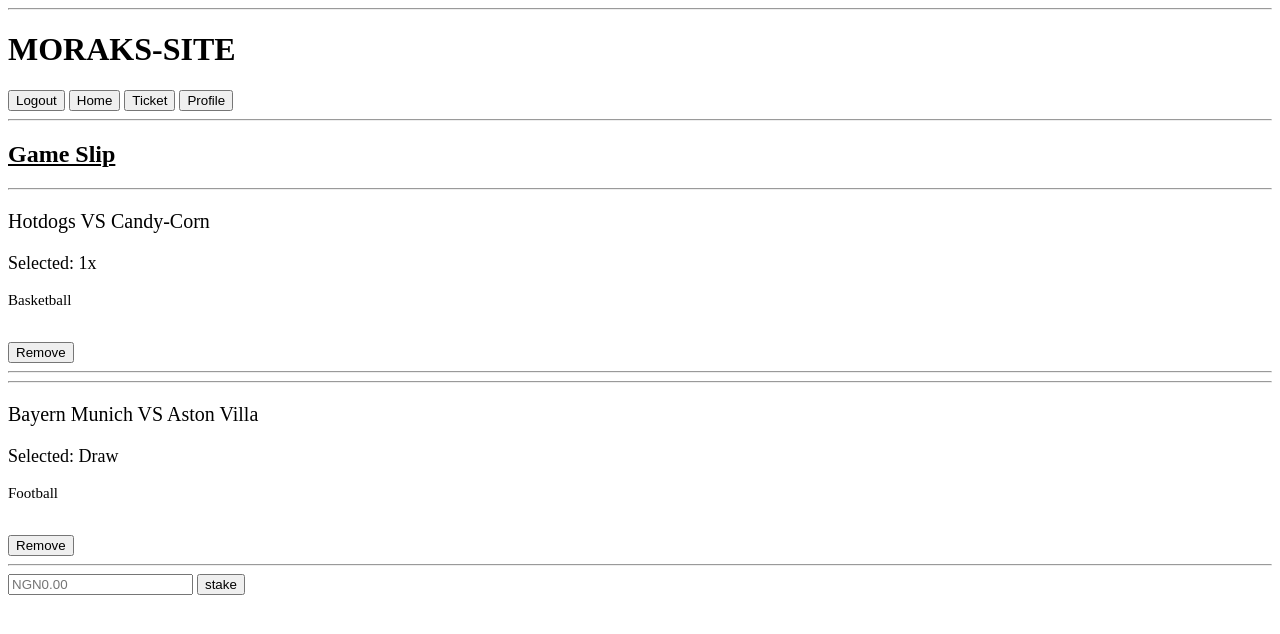
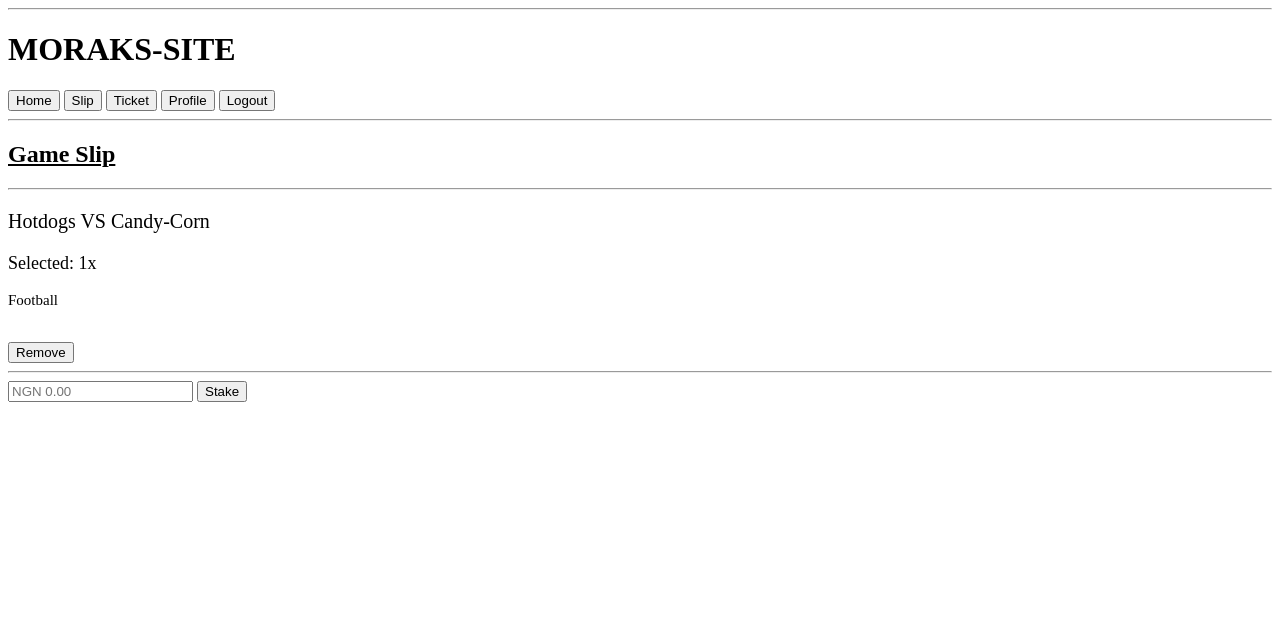
Before and after one commit to Morakinyo-Joseph/Betting_Site_Alogorithm, a Django app: a page that uses templates/navbar.html in a window 1280 px wide. Shown: the top 634 px of the page. Run offline with Django 4.2, Linux system fonts and the light colour scheme; a user stored in the database is signed in; data comes from the database, SQL or seed files in the repository.

Commit message:
worked on making someone remove a game from slip

```diff
--- a/templates/navbar.html
+++ b/templates/navbar.html
@@ -11,10 +11,12 @@
 
 {% elif request.user.is_authenticated %}
 
+    <a href="{% url 'play:homepage' %}"><button> Home </button></a>
+    <a href="{% url 'play:slip' %}"><button> Slip </button></a>
+    <a href=""><button> Ticket </button></a>
+
+    <a href=""><button> Profile </button></a>
     <a href="{% url 'register:logout' %}"><button> Logout </button></a>
-    <a href="{% url 'play:homepage' %}"><button> Home </button></a>
-    <a href="{% url 'play:slip' %}"><button> Ticket </button></a>
-    <a href=""><button> Profile </button></a>
 
 {% endif %}
 
--- a/workbench/admin.py
+++ b/workbench/admin.py
@@ -1,9 +1,10 @@
 from math import gamma
 from django.contrib import admin
-from .models import Game, GameResult, Slip
+from .models import Game, GameResult, Slip, Ticket
 
 # Register your models here.
 
 admin.site.register(Game)
 admin.site.register(GameResult)
 admin.site.register(Slip)
+admin.site.register(Ticket)
--- a/workbench/models.py
+++ b/workbench/models.py
@@ -1,4 +1,5 @@
 from calendar import c
+from telnetlib import GA
 from django.db import models
 from django.contrib.auth import get_user_model
 from datetime import datetime
@@ -65,7 +66,7 @@
 
 class Ticket(models.Model):
     user = models.ForeignKey(User, on_delete=models.CASCADE)
-    game_slip = models.ForeignKey(Slip, on_delete=models.CASCADE)
+    selected_game = models.ForeignKey(Game, on_delete=models.CASCADE)
     ticket_code = models.CharField(max_length=10)
 
     TICKET_OPTIONS = (
@@ -76,3 +77,6 @@
 
     ticket_option = models.CharField(max_length=10, choices=TICKET_OPTIONS)
     ticket_date = models.DateTimeField(default=datetime.now)
+
+    def __str__(self):
+        return "Ticket: " + self.ticket_code + " " + self.user + " on " + self.ticket_date
--- a/workbench/templates/workbench/game_select_update.html
+++ b/workbench/templates/workbench/game_select_update.html
@@ -2,11 +2,15 @@
 
 {% block content %}
 
+
 <p style="font-size: 50px;">{{ game.player1 }} VS {{ game.player2 }}</p>
+
 
 {% for slip in slip %}
     {% if slip.picked_game == game  %}
-        Selected: {{ slip.predict }}
+        <div style="font-size: 25px;">
+            Selected: {{ slip.predict }}
+        </div>
     {% endif %}
 {% endfor %}
 
--- a/workbench/templates/workbench/homepage.html
+++ b/workbench/templates/workbench/homepage.html
@@ -8,7 +8,7 @@
     </div>
     {% endfor %}
 
-    {% for game in game %}
+    {% for game in game reversed%}
 
         {% if game.name == "Football" %}
         <h2 style="text-decoration: underline;">Football</h2>
--- a/workbench/templates/workbench/slip.html
+++ b/workbench/templates/workbench/slip.html
@@ -3,7 +3,7 @@
 {% block content %}
 
     {% for message in messages %}
-        <div style="color: greenyellow;">
+        <div style="color: green;">
             {{ message }}
         </div>
     {% endfor %}
@@ -12,15 +12,10 @@
 
         <h2 style="text-decoration: underline;">Game Slip</h2>
 
-        <form method="post">
-            {% csrf_token %}
 
         {% for slip in slip %}
-
             <hr>
-
             <div>
-
                 <a href="{% url 'play:game-update-detail' slip.picked_game.id %}", style="text-decoration: none; color: black;">
 
                     <p style="font-size: 20px;">{{ slip.picked_game.player1 }} VS {{ slip.picked_game.player2 }}</p>
@@ -28,33 +23,29 @@
                     <p style="font-size: 15px;">{{ slip.picked_game.name }}</p>
 
                 </a>
-
                 <br>
 
                 <div>
-                        <button> Remove </button>
+                    <a href="{% url 'play:slip-game-remove' slip.id %}"><button> Remove </button></a>
                 </div>
-
             </div>
 
             <hr>
 
         {% endfor %}
 
-            <form>
+
+
+        <form method="post">
+            {% csrf_token %}
 
             <div>
+                <input type="number", placeholder="NGN 0.00", name="staked_amount">
+                <input type="submit", value="Stake", name="stake">
+            </div>
 
-                    <input type="number", placeholder="NGN0.00">
-
-                    <input type="submit", value=stake>
-
-                </div>
         </form>
 
-
-
-        </form>
 
     {% endif %}
 
--- a/workbench/urls.py
+++ b/workbench/urls.py
@@ -9,4 +9,6 @@
     path('slip', views.slip_page, name="slip"),
 
     path('game-UpdateDetail/<str:pk>', views.game_UpdateView, name="game-update-detail"),
+
+    path('slip/<str:pk>game-removal', views.slip_removal, name="slip-game-remove")
 ]
--- a/workbench/views.py
+++ b/workbench/views.py
@@ -1,11 +1,16 @@
 from django.shortcuts import render, redirect
-from .models import Game, GameResult, Slip, User
+from .models import Game, Slip
 from .forms import GameEditForm
 from django.contrib import messages
 
 
 def slip_page(request):
     slip = Slip.objects.all()
+    game = Game.objects.all()
+
+    if request.method == "POST":
+        pass
+
     return render(request, "workbench/slip.html", {"slip": slip})
 
 
@@ -55,3 +60,11 @@
 
     else:
         return render(request, "workbench/game_select_update.html", {"game": game, "form": form, "slip": slip})
+
+
+def slip_removal(request, pk):
+    slip = Slip.objects.get(id=pk)
+    slip.delete()
+
+    messages.info(request, 'game has been removed')
+    return redirect('play:slip')
```
Also changed, not shown: workbench/templates/workbench/game_select_detail.html (deleted, +0 -24 lines), db.sqlite3, workbench/migrations/0001_initial.py, workbench/migrations/0002_alter_ticket_selected_game.py, workbench/migrations/0003_alter_slip_picked_game.py (deleted), workbench/migrations/0004_ticket.py (deleted), 1 other file. Lines whose indentation alone changed are shown as unchanged.
